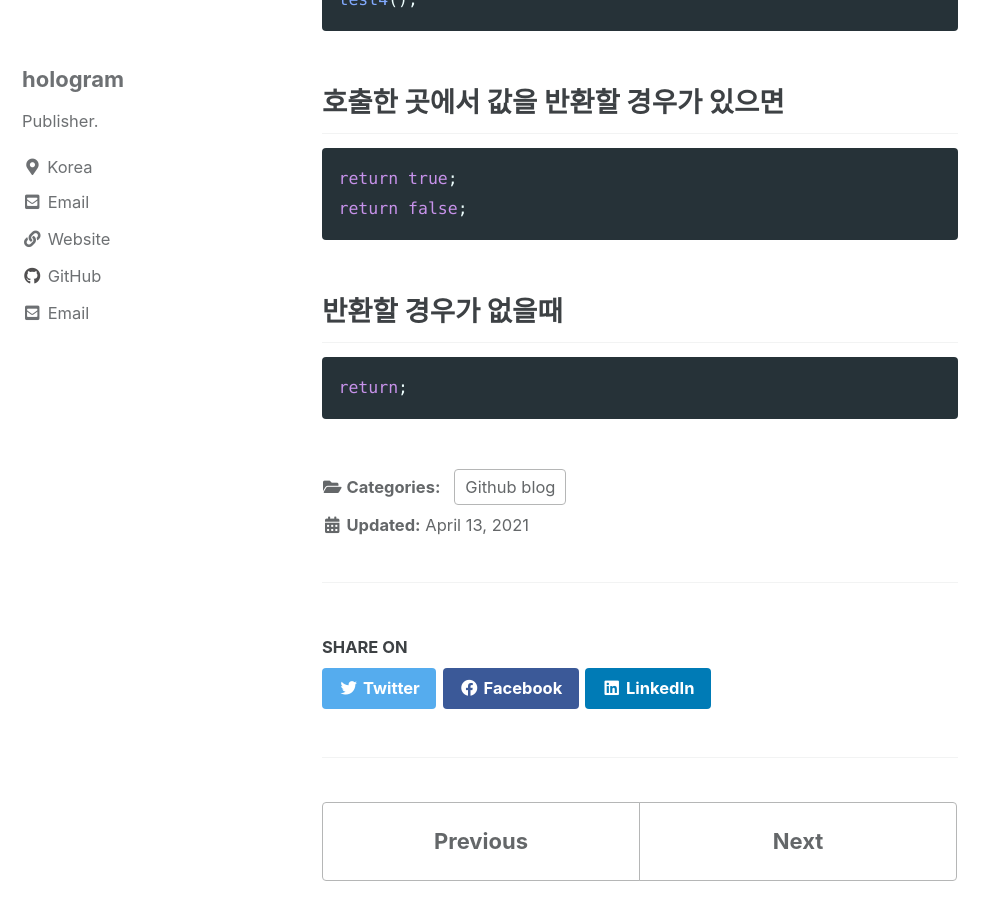
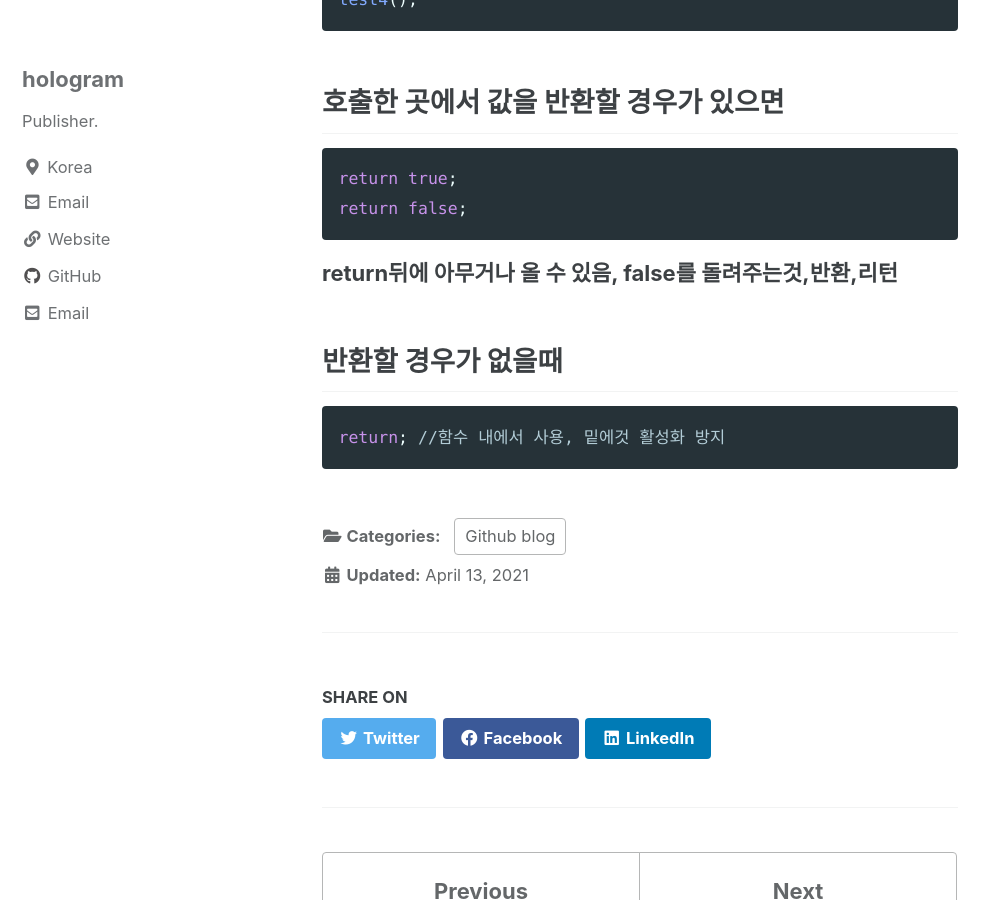
Before and after one commit to holo-gram/holo-gram.github.io, a Jekyll site: the page built from _posts/2021-04-13-return.md, in a window 1280 px wide and 900 px high, scrolled down 1658 px. Shown: the whole window, without its empty margins (0-998 px from the left). Built offline with Jekyll 4.4.1, drawn with Linux system fonts in a browser that asks for light colours; cached includes are drawn as plain includes.

Commit message:
return 정리 추가

````diff
--- a/_posts/2021-04-13-return.md
+++ b/_posts/2021-04-13-return.md
@@ -55,8 +55,10 @@ test4();
 return true;
 return false;
 ```
+**return뒤에 아무거나 올 수 있음, false를 돌려주는것,반환,리턴**
+
 
 ## 반환할 경우가 없을때
 ```js
-return;
+return; //함수 내에서 사용, 밑에것 활성화 방지
 ```
````
